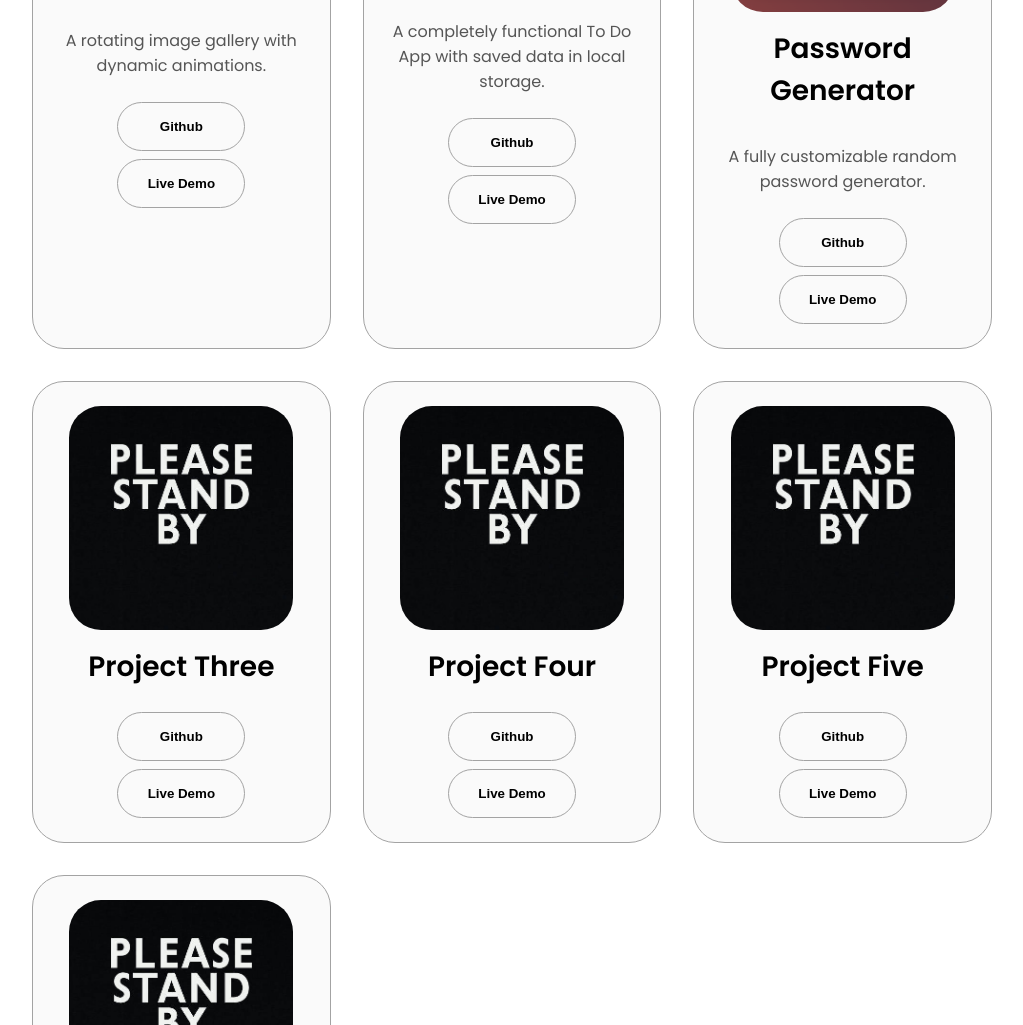
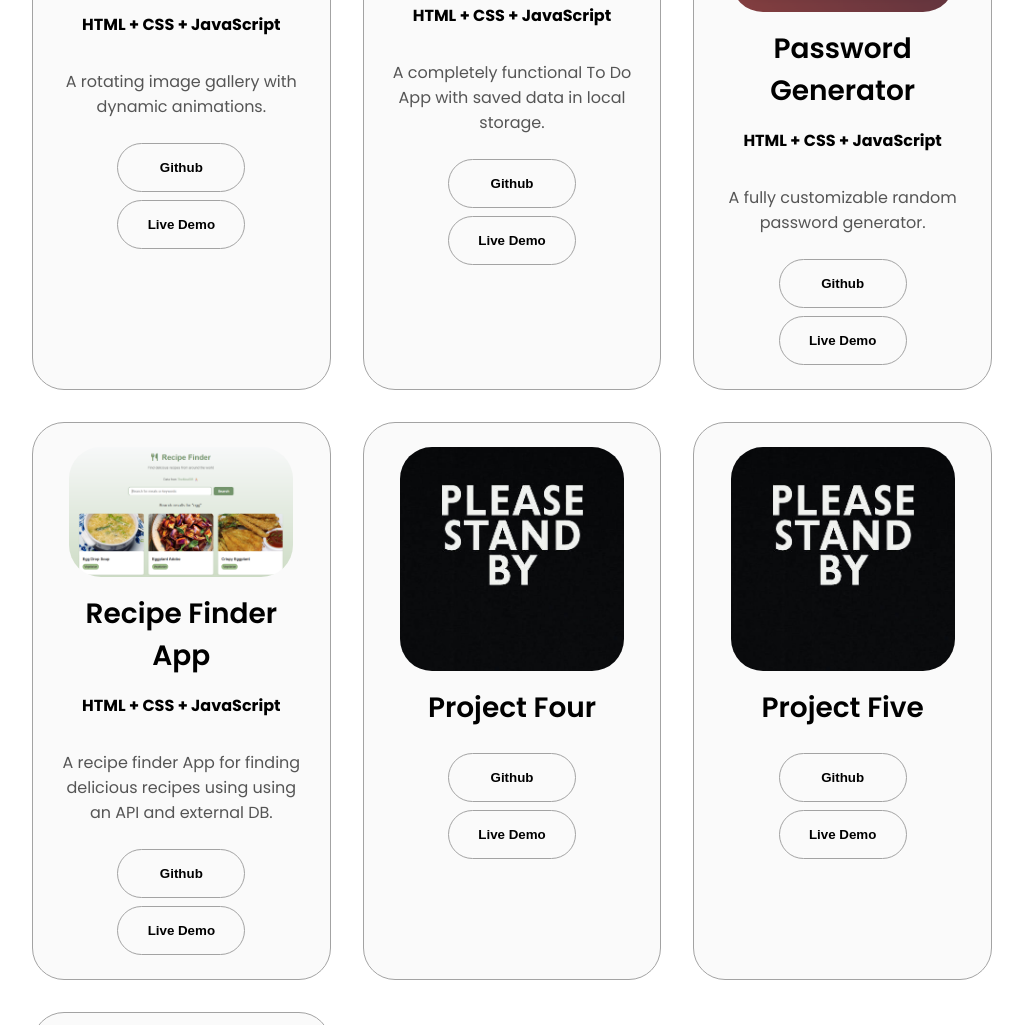
Before and after one commit to juanfierro/web_portfolio, a plain HTML site: page index.html in a window 1280 px wide. Shown: the part 3374-4399 px from the top of the page, without its empty margins (128-1151 px from the left). Drawn offline with Linux system fonts and the light colour scheme.

Commit message:
updated projects section

```diff
--- a/index.html
+++ b/index.html
@@ -292,6 +292,7 @@
                         class="project-img">
                     </div>
                     <h2 class="experience-sub-title project-title">Rotating Image Gallery</h2>
+                    <h4>HTML + CSS + JavaScript</h4>
                     <p class="section__text__p1"> A rotating image gallery with dynamic animations.</p>
                     <div class="button-container">
                         <button class="btn btn-color-2 project-btn"
@@ -312,6 +313,7 @@
                         class="project-img">
                     </div>
                     <h2 class="experience-sub-title project-title">To do App</h2>
+                    <h4>HTML + CSS + JavaScript</h4>
                     <p class="section__text__p1"> A completely functional To Do App with saved data in local storage.</p>
                     <div class="button-container">
                         <button class="btn btn-color-2 project-btn"
@@ -332,6 +334,7 @@
                         class="project-img">
                     </div>
                     <h2 class="experience-sub-title project-title">Password Generator</h2>
+                    <h4>HTML + CSS + JavaScript</h4>
                     <p class="section__text__p1"> A fully customizable random password generator.</p>
                     <div class="button-container">
                         <button class="btn btn-color-2 project-btn"
@@ -347,18 +350,20 @@
                 <div class="details-container color-container">
                     <div class="article-container">
                         <img
-                        src="./assets/please-stand-by.png"
+                        src="./assets/recipe_finder.png"
                         alt="Project 4"
                         class="project-img">
                     </div>
-                    <h2 class="experience-sub-title project-title">Project Three</h2>
+                    <h2 class="experience-sub-title project-title">Recipe Finder App</h2>
+                    <h4>HTML + CSS + JavaScript</h4>
+                    <p class="section__text__p1"> A recipe finder App for finding delicious recipes using using an API and external DB.</p>
                     <div class="button-container">
                         <button class="btn btn-color-2 project-btn"
-                                onclick="location.href='https://github.com/'">
+                                onclick="location.href='https://github.com/juanfierro/recipe_finder'">
                             Github
                         </button>
                         <button class="btn btn-color-2 project-btn"
-                                onclick="location.href='https://github.com/'">
+                                onclick="location.href='https://recipe-finder001.netlify.app/'">
                             Live Demo
                         </button>
                     </div>
--- a/style.css
+++ b/style.css
@@ -325,7 +325,7 @@ section{
 }
 
 .about-containers{
-    gap: 2rem;
+    gap: rem;
     margin-bottom: 2rem;
     margin-top: 2rem;
 }
```
Also changed, not shown: assets/recipe_finder.png (added).
